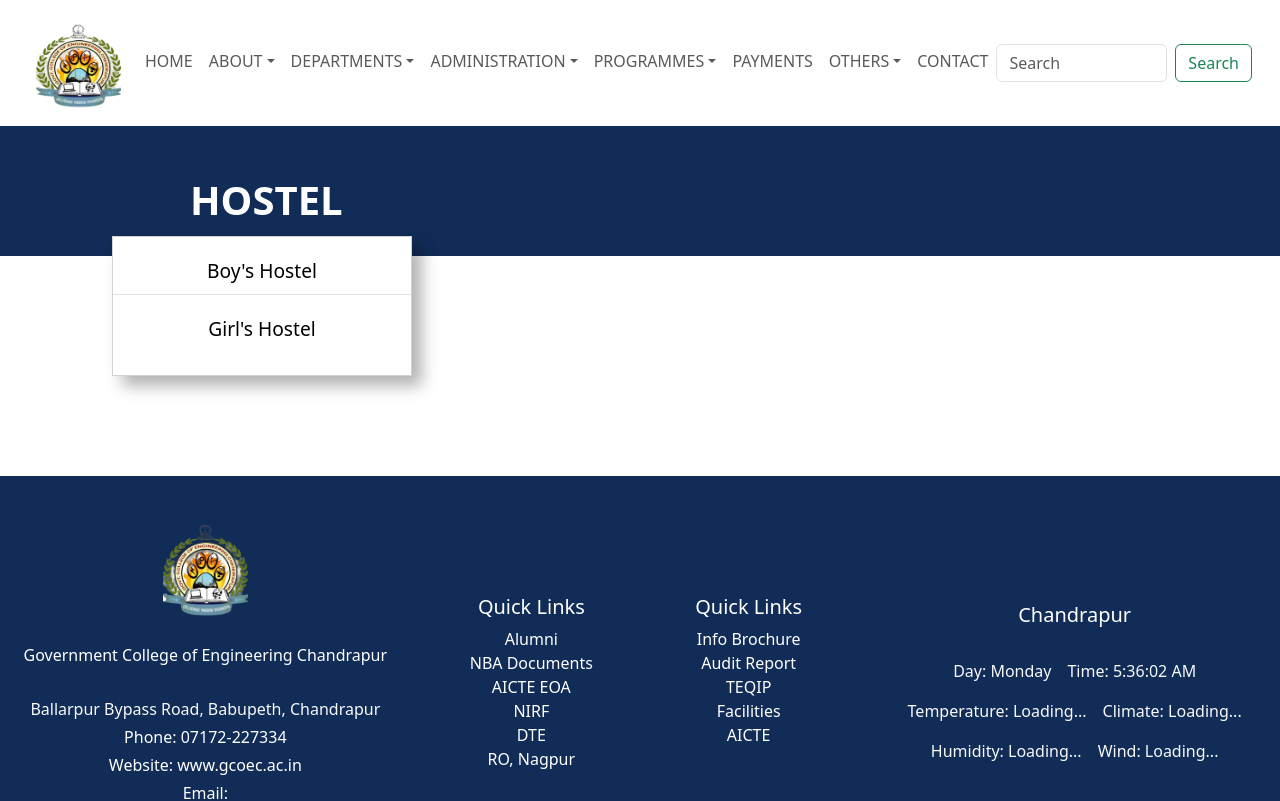
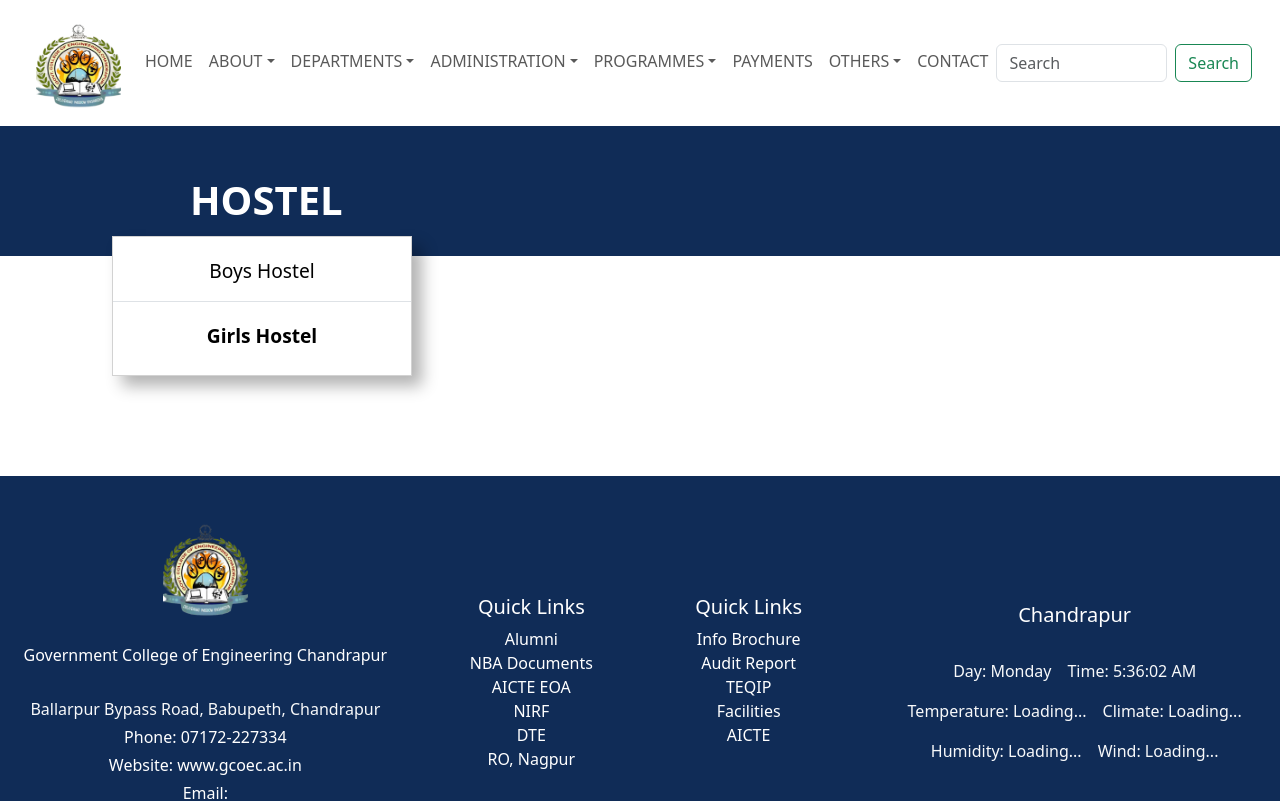
Before and after one commit to ahmad-rk02/Group1_CampusConnect, a React (Vite) app: page /girlshostel in a window 1280 px wide. Shown: the top 801 px of the page. Built offline with nearby package versions, Linux system fonts and the light colour scheme; no server answers; a small style sheet from the web is missing.

Commit message:
Updated girls hostel page

```diff
--- a/src/hostel/Girlshostel.css
+++ b/src/hostel/Girlshostel.css
@@ -57,3 +57,9 @@
     width: 300px;
     box-shadow: 10px 10px 15px rgba(0, 0, 0, 0.3);
 }
+.left-nav-row-gh{
+    height: 65px;
+  }
+  .left-nav-row-gh-01{
+    font-weight: 700;
+  }
--- a/src/hostel/Girlshostel.jsx
+++ b/src/hostel/Girlshostel.jsx
@@ -12,7 +12,6 @@ const Girlshostel = () => {
       <Row  className='head-box-gh' >
         <Col>
           <h1 className="text-left-gh">HOSTEL</h1>
-          <h1 className="text-left-gh">HOSTEL</h1>
         </Col>
       </Row>
 
@@ -21,21 +20,20 @@ const Girlshostel = () => {
         <Col md={2} className='left-sidebar-gh' >
           <Card className="left-nav-gh" >
           <ListGroup variant="flush">
-
               <ListGroup.Item className="left-nav-row-gh">
               <Link
                     to="/boyshostel"
                     className={location.pathname === "/boyshostel" ? "active-link" : ""}
                   >
-                Boy's Hostel
+                    Boys Hostel
                     </Link>
                     </ListGroup.Item>
               <ListGroup.Item className="left-nav-row-gh-01">
               <Link
                     to="/Girlshostel"
-                    className={location.pathname === "/Girlshostel" ? "active-link-gh" : ""}
+                    className={location.pathname === "/Girlshostel" ? "active-link" : ""}
                   >
-                    Girl's Hostel
+                Girls Hostel
                 </Link>
                 </ListGroup.Item>
 
```
Lines whose indentation alone changed are shown as unchanged.
